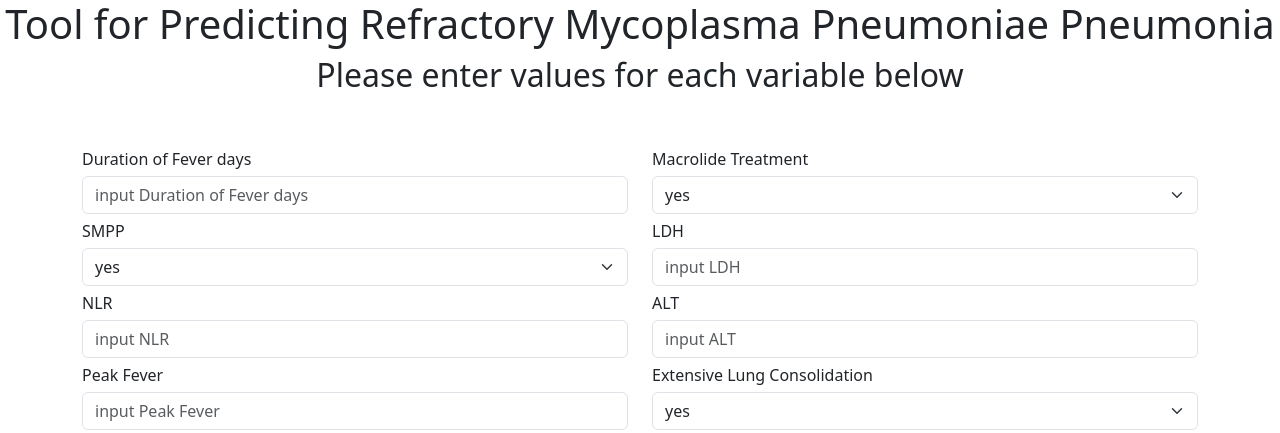
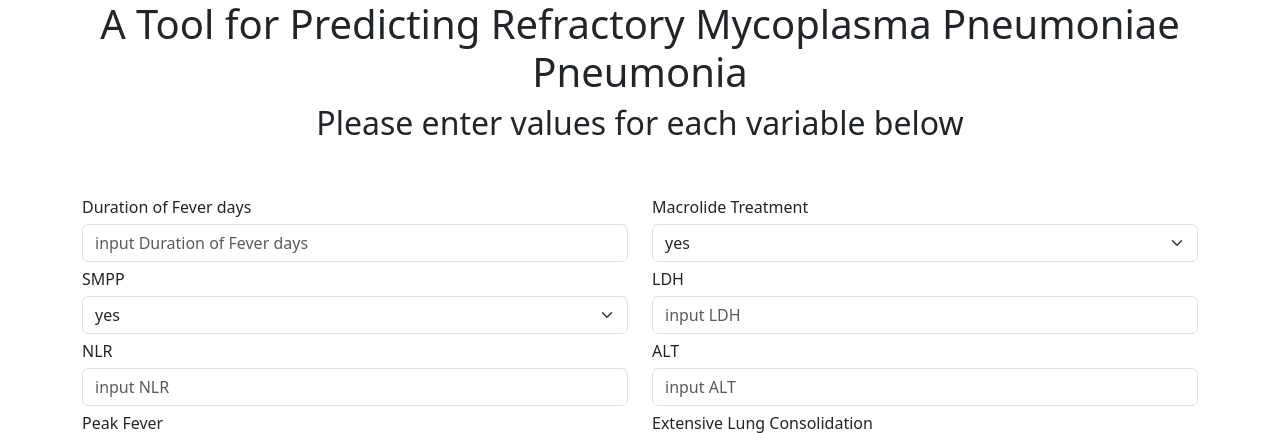
Before and after one commit to yuhan-coder/RMPP, a Flask app: page / in a window 1280 px wide. Shown: the top 433 px of the page. Run offline with Flask 3, Linux system fonts and the light colour scheme; parts of the project's set-up code (start-up, migrations or seed data) failed here and were passed over; some libraries are stand-ins or nearby versions.

Commit message:
Update index.html

```diff
--- a/templates/index.html
+++ b/templates/index.html
@@ -31,7 +31,7 @@
     </style>
 </head>
 <body>
-    <h1 style="text-align: center;">Tool for Predicting Refractory Mycoplasma Pneumoniae Pneumonia</h1>
+    <h1 style="text-align: center;">A Tool for Predicting Refractory Mycoplasma Pneumoniae Pneumonia</h1>
     <h2 style="text-align: center;">Please enter values for each variable below</h2>
         <div class="container">
             <div class="row justify-content-center mt-5">
```
